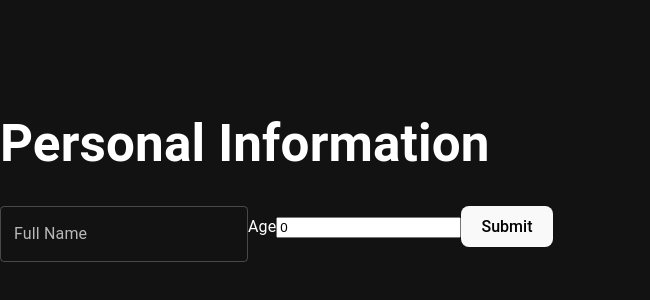
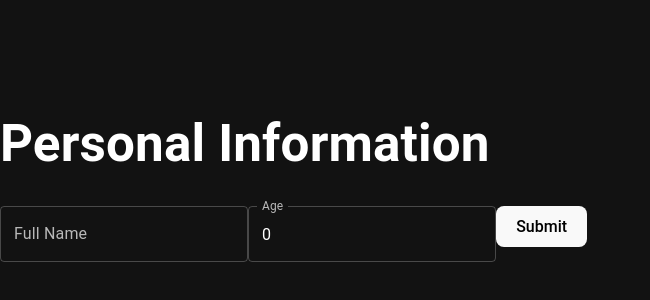
Before and after one commit to IgnasKav/baltic-amadeus-task, a React (Vite) app: page / in a window 1280 px wide. Shown: the part 228-528 px from the top of the page, without its empty margins (0-650 px from the left). Built offline with nearby package versions, Linux system fonts and the light colour scheme.

Commit message:
create validation logic, integrate mui components

```diff
--- a/src/components/inputs/form-subscribe-button.tsx
+++ b/src/components/inputs/form-subscribe-button.tsx
@@ -5,11 +5,7 @@ export function SubscribeButton({ label }: { label: string }) {
   return (
     <form.Subscribe selector={(state) => state.isSubmitting}>
       {(isSubmitting) => (
-        <button
-          type="submit"
-          disabled={isSubmitting}
-          onClick={() => form.handleSubmit()}
-        >
+        <button type="submit" disabled={isSubmitting}>
           {label}
         </button>
       )}
--- a/src/components/inputs/number-field.tsx
+++ b/src/components/inputs/number-field.tsx
@@ -1,17 +1,21 @@
 import { useFieldContext } from "@/forms/form-config";
+import { TextField } from "@mui/material";
 
 export function NumberField({ label }: { label: string }) {
-  // The `Field` infers that it should have a `value` type of `string`
-  const field = useFieldContext<number>();
+  const { state, handleChange, handleBlur } = useFieldContext<number>();
+
+  const combinedError = state.meta.errors.map((e) => e.message).join(", ");
 
   return (
-    <label>
-      <span>{label}</span>
-      <input
-        value={field.state.value}
-        type="number"
-        onChange={(e) => field.handleChange(+e.target.value)}
-      />
-    </label>
+    <TextField
+      label={label}
+      variant="outlined"
+      type="number"
+      value={state.value}
+      onChange={(e) => handleChange(+e.target.value)}
+      onBlur={handleBlur}
+      error={!state.meta.isValid}
+      helperText={state.meta.isValid ? "" : combinedError}
+    />
   );
 }
--- a/src/components/inputs/text-field.tsx
+++ b/src/components/inputs/text-field.tsx
@@ -2,8 +2,10 @@ import { useFieldContext } from "@/forms/form-config";
 import { TextField as MuiTextField } from "@mui/material";
 
 export function TextField({ label }: { label: string }) {
-  // The `Field` infers that it should have a `value` type of `string`
   const { state, handleChange, handleBlur } = useFieldContext<string>();
+
+  const combinedError = state.meta.errors.map((e) => e.message).join(", ");
+
   return (
     <MuiTextField
       label={label}
@@ -11,6 +13,8 @@ export function TextField({ label }: { label: string }) {
       value={state.value}
       onChange={(e) => handleChange(e.target.value)}
       onBlur={handleBlur}
+      error={!state.meta.isValid}
+      helperText={state.meta.isValid ? "" : combinedError}
     />
   );
 }
--- a/src/components/payment-form.tsx
+++ b/src/components/payment-form.tsx
@@ -1,5 +1,11 @@
 import { useAppForm } from "@/forms/form-config";
+import { revalidateLogic } from "@tanstack/react-form";
 import z from "zod";
+
+const paymentFormSchema = z.object({
+  username: z.string().min(3, "Username must be at least 3 characters long"),
+  age: z.number().min(13, "Age must be at least 13"),
+});
 
 export const PaymentForm = () => {
   const form = useAppForm({
@@ -7,13 +13,10 @@ export const PaymentForm = () => {
       username: "",
       age: 0,
     },
-    validators: {
-      // Pass a schema or function to validate
-      onChange: z.object({
-        username: z.string(),
-        age: z.number().min(13),
-      }),
-    },
+    validationLogic: revalidateLogic({
+      mode: "blur",
+      modeAfterSubmission: "change",
+    }),
     onSubmit: ({ value }) => {
       // Do something with form data
       alert(JSON.stringify(value, null, 2));
@@ -32,11 +35,17 @@ export const PaymentForm = () => {
       {/* Use `form.AppField` to render a component bound to a single field */}
       <form.AppField
         name="username"
+        validators={{
+          onDynamic: paymentFormSchema.shape.username,
+        }}
         children={(field) => <field.TextField label="Full Name" />}
       />
       {/* The "name" property will throw a TypeScript error if typo'd  */}
       <form.AppField
         name="age"
+        validators={{
+          onDynamic: paymentFormSchema.shape.age,
+        }}
         children={(field) => <field.NumberField label="Age" />}
       />
       {/* Components in `form.AppForm` have access to the form context */}
```
